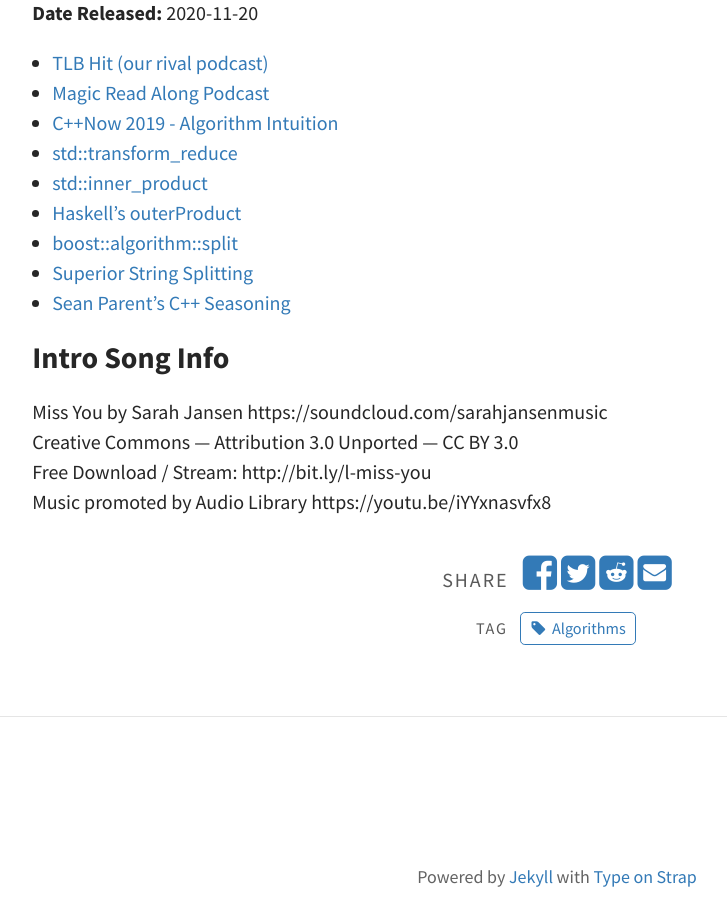
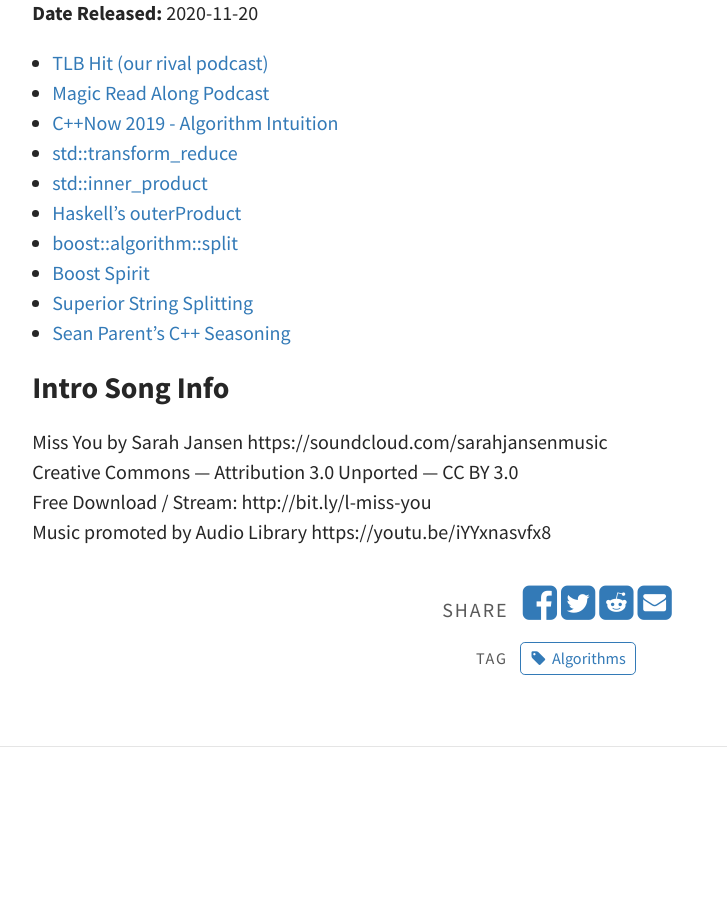
Before and after one commit to codereport/adsp2, a Jekyll site: the page built from _posts/2020-11-20-Episode-0.md, in a window 1280 px wide and 900 px high, scrolled down 515 px. Shown: the whole window, without its empty margins (83-810 px from the left). Built offline with Jekyll 4.4.1, drawn with Linux system fonts in a browser that asks for light colours.

Commit message:
Update 2020-11-20-Episode-0.md

```diff
--- a/_posts/2020-11-20-Episode-0.md
+++ b/_posts/2020-11-20-Episode-0.md
@@ -23,6 +23,7 @@ excerpt_separator: <!--more-->
 * [std::inner_product](https://en.cppreference.com/w/cpp/algorithm/inner_product)
 * [Haskell's outerProduct](https://hackage.haskell.org/package/utility-ht-0.0.15/docs/Data-List-HT.html#v:outerProduct)
 * [boost::algorithm::split](https://www.boost.org/doc/libs/1_74_0/doc/html/boost/algorithm/split.html)
+* [Boost Spirit](https://github.com/boostorg/spirit)
 * [Superior String Splitting](http://www.open-std.org/jtc1/sc22/wg21/docs/papers/2020/p2210r0.html)
 * [Sean Parent's C++ Seasoning](https://youtu.be/W2tWOdzgXHA)
 
```
